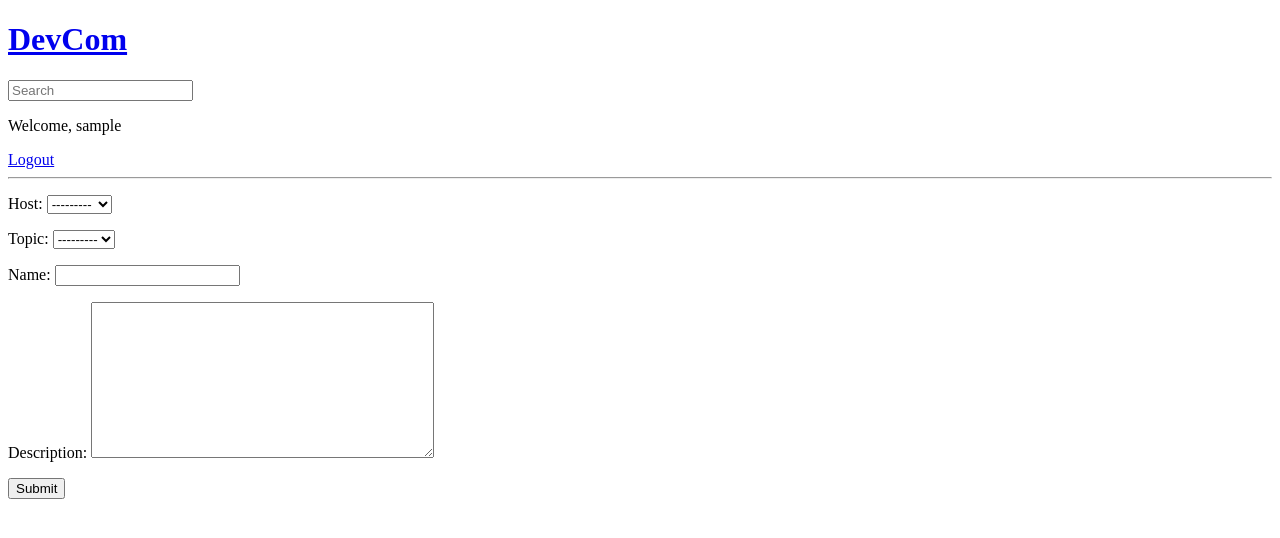
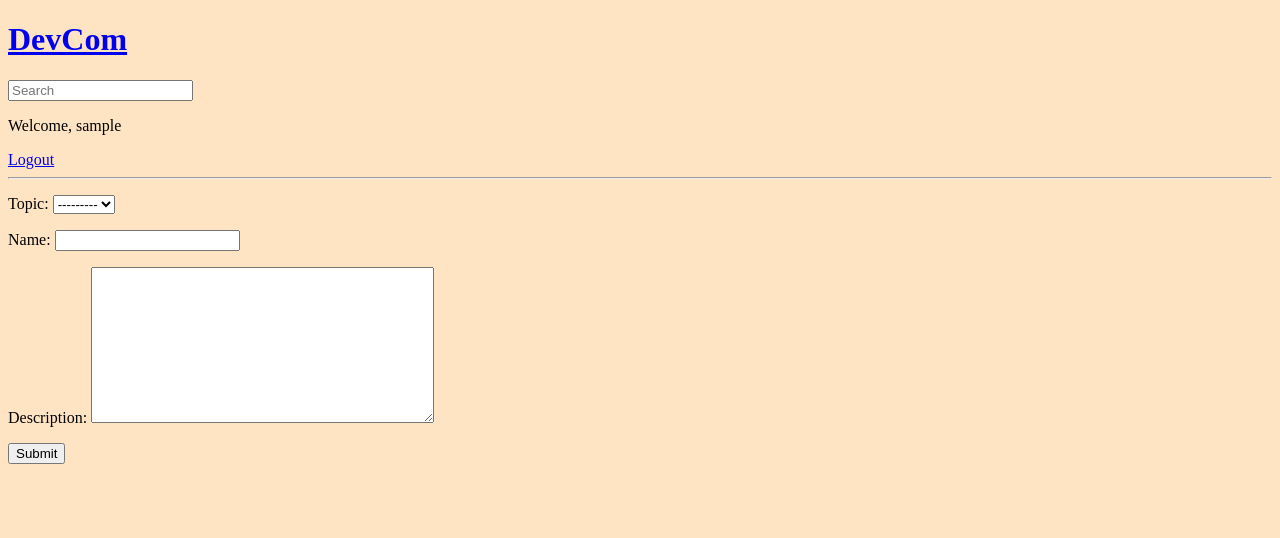
Before and after one commit to Raayhan/DevCom, a Django app: page /create-room/ in a window 1280 px wide. Shown: the top 538 px of the page. Run offline with Django 3.2, Linux system fonts and the light colour scheme; the visitor is signed in with stand-in values (Sample User, id 1); data comes from the database, SQL or seed files in the repository; data that the repository does not hold is empty.

Commit message:
Added Static files and some minor bug fixes

```diff
--- a/base/forms.py
+++ b/base/forms.py
@@ -4,4 +4,4 @@ from .models import Room
 class RoomForm(ModelForm):
      class Meta:
         model=Room
-        fields=['host','topic','name','description']
+        fields=['topic','name','description']
--- a/base/views.py
+++ b/base/views.py
@@ -97,7 +97,9 @@ def createRoom(request):
     if request.method == 'POST':
         form =RoomForm(request.POST)
         if form.is_valid():
-            form.save()
+            room = form.save(commit=False)
+            room.host = request.user
+            room.save()
             return redirect('home')
 
     context= {'form': form}
--- a/devcom/settings.py
+++ b/devcom/settings.py
@@ -128,3 +128,9 @@ USE_TZ = True
 # https://docs.djangoproject.com/en/3.1/howto/static-files/
 
 STATIC_URL = '/static/'
+
+STATICFILES_DIRS = [
+    BASE_DIR / 'static'
+]
+
+# STATIC_ROOT=
--- /dev/null
+++ b/static/styles/main.css
@@ -0,0 +1,3 @@
+body {
+  background-color: bisque;
+}
--- a/templates/main.html
+++ b/templates/main.html
@@ -1,10 +1,12 @@
 <!DOCTYPE html>
+{% load static %}
 <html lang="en">
   <head>
     <meta charset="UTF-8" />
     <meta http-equiv="X-UA-Compatible" content="IE=edge" />
     <meta name="viewport" content="width=device-width, initial-scale=1.0" />
     <title>DevCom</title>
+    <link rel="stylesheet" href="{% static 'styles/main.css' %}" />
   </head>
   <body>
     {% include 'navbar.html' %} {% if messages %}
```
